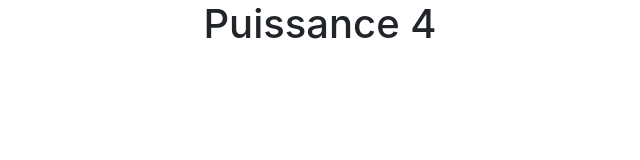
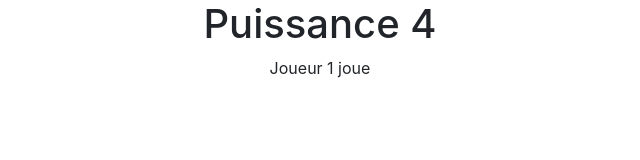
Before and after one commit to GeoffreyPlichard/puissance4, an Angular app: page / in a window 1280 px wide. Shown: the top 160 px of the page, without its empty margins (320-960 px from the left). Built offline with nearby package versions, Linux system fonts and the light colour scheme.

Commit message:
get the active player

```diff
--- a/src/app/app.component.html
+++ b/src/app/app.component.html
@@ -3,5 +3,6 @@
   <h1>
     Puissance 4
   </h1>
+  <p>{{playingPlayer.pseudo}} joue</p>
 </div>
 <app-board></app-board>
--- a/src/app/app.component.ts
+++ b/src/app/app.component.ts
@@ -1,4 +1,6 @@
 import { Component } from '@angular/core';
+import { Player } from './player/player';
+import { PlayerService } from './player/player.service';
 
 @Component({
   selector: 'app-root',
@@ -7,4 +9,11 @@ import { Component } from '@angular/core';
 })
 export class AppComponent {
   title = 'P4';
+  public playingPlayer: Player;
+
+  constructor(private playerService: PlayerService) {}
+
+  ngOnInit() {
+    this.playingPlayer = this.playerService.getPlayingPlayer();
+  }
 }
--- a/src/app/player/player.service.ts
+++ b/src/app/player/player.service.ts
@@ -8,7 +8,9 @@ export class PlayerService {
 
   public players = [];
 
-  constructor() { }
+  constructor() {
+    this.initPlayers();
+  }
 
   public initPlayers() {
     let player1: Player = new Player("Joueur 1", "r", true);
@@ -17,4 +19,11 @@ export class PlayerService {
     this.players.push(player1, player2);
   }
 
+  public getPlayingPlayer() {
+    for(let player of this.players) {
+        if(player.isPlaying === true) {
+            return player;
+        }
+    }
+  }
 }
--- a/src/app/player/player.ts
+++ b/src/app/player/player.ts
@@ -1,6 +1,3 @@
-export interface Player {
-}
-
 export class Player {
 
     public score: number;
```
